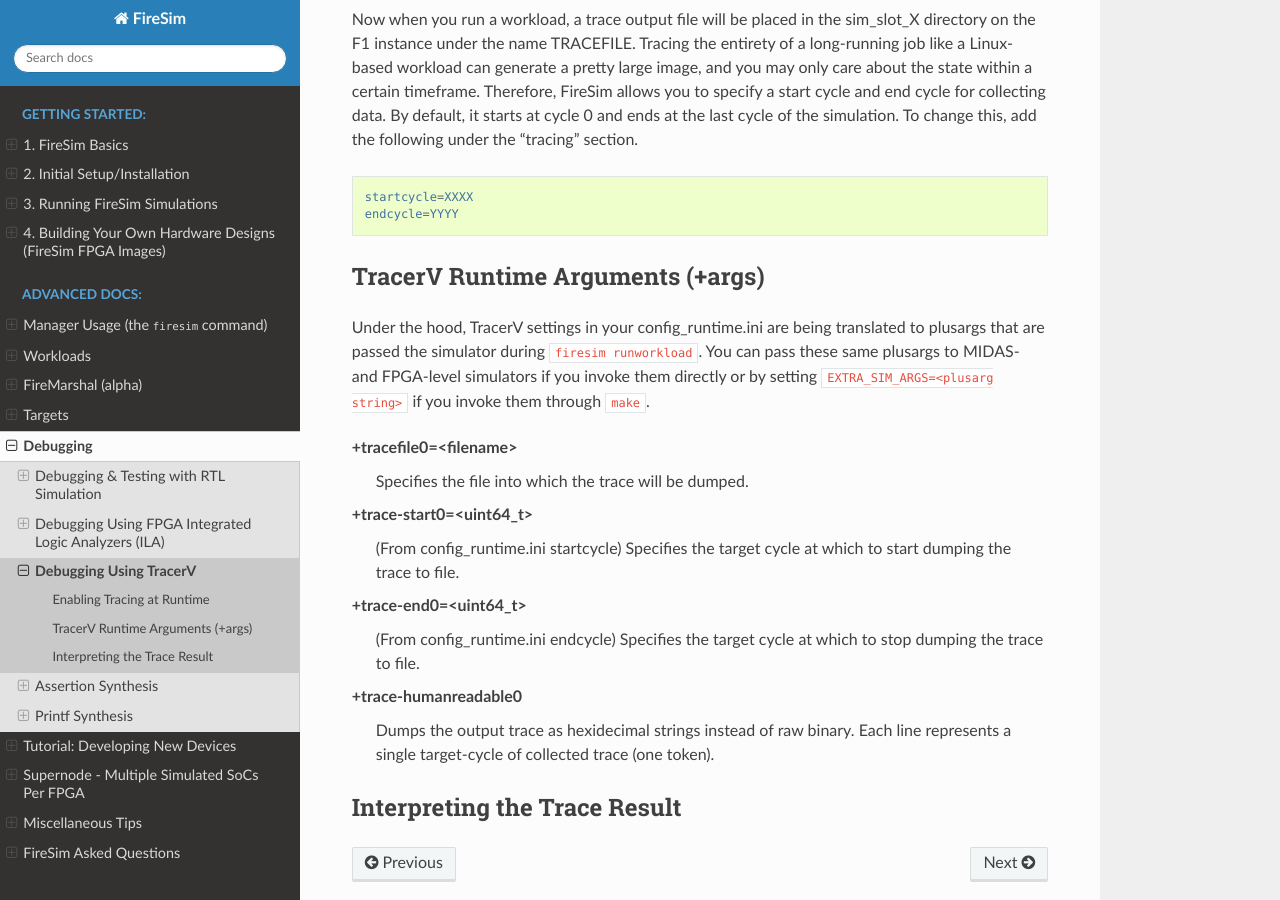
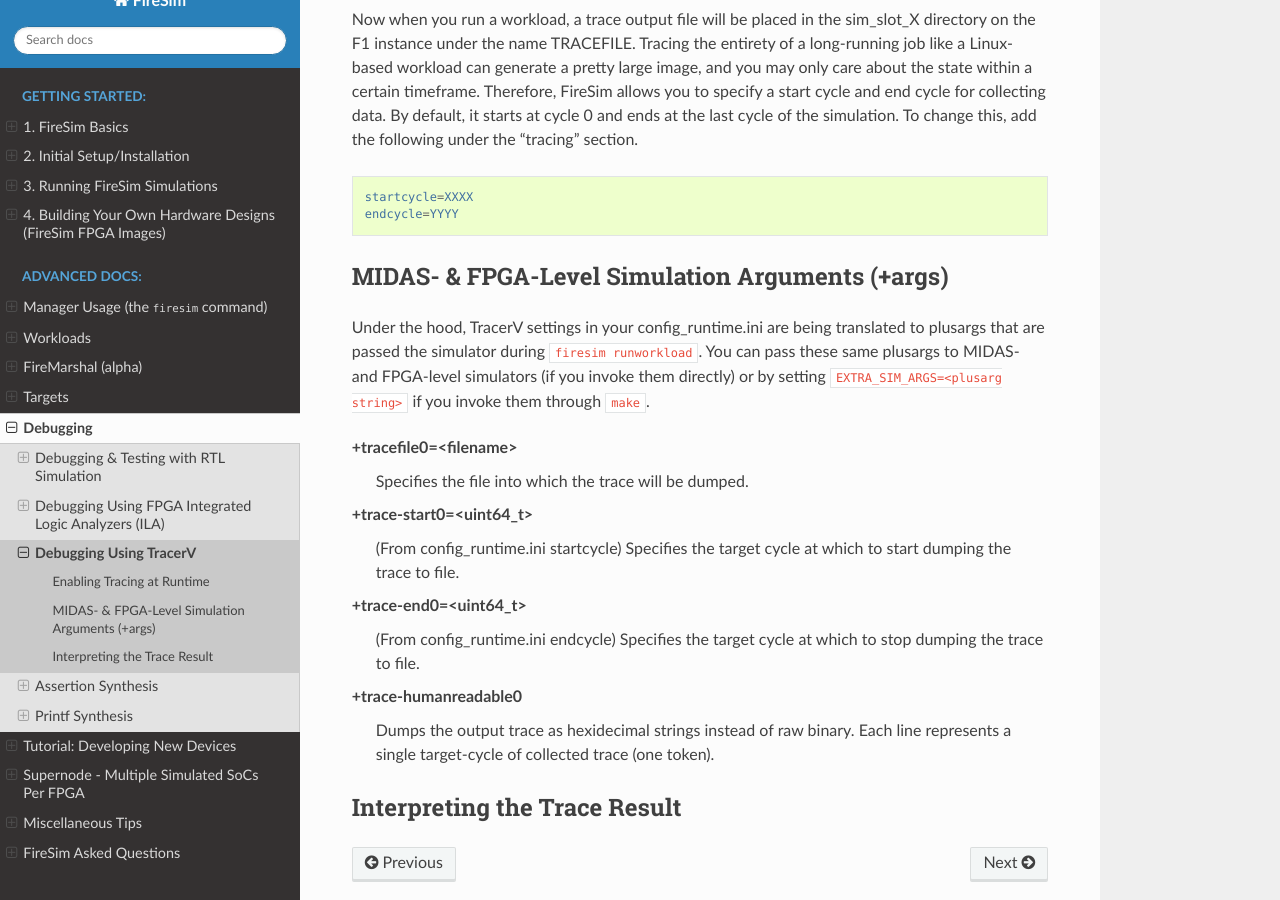
Before and after one commit to firesim/firesim, a Sphinx documentation site: the page built from docs/Advanced-Usage/Debugging/TracerV.rst, in a window 1280 px wide and 900 px high, scrolled down 459 px. Built offline with Sphinx 7.4.7 and the Read the Docs theme 2.0.0, drawn with Linux system fonts in a browser that asks for light colours.

Commit message:
[docs] Update tracerv subtitle for ML simulation

```diff
--- a/docs/Advanced-Usage/Debugging/TracerV.rst
+++ b/docs/Advanced-Usage/Debugging/TracerV.rst
@@ -31,12 +31,12 @@
     startcycle=XXXX
     endcycle=YYYY
 
-TracerV Runtime Arguments (+args)
----------------------------------
+MIDAS- & FPGA-Level Simulation Arguments (+args)
+------------------------------------------------
 
 Under the hood, TracerV settings in your config_runtime.ini are being translated to plusargs
 that are passed the simulator during ``firesim runworkload``. You can pass these same plusargs to MIDAS- and FPGA-level
-simulators if you invoke them directly or by setting ``EXTRA_SIM_ARGS=<plusarg string>`` if you invoke them through ``make``.
+simulators (if you invoke them directly) or by setting ``EXTRA_SIM_ARGS=<plusarg string>`` if you invoke them through ``make``.
 
 **+tracefile0=<filename>**
     Specifies the file into which the trace will be dumped.
```
